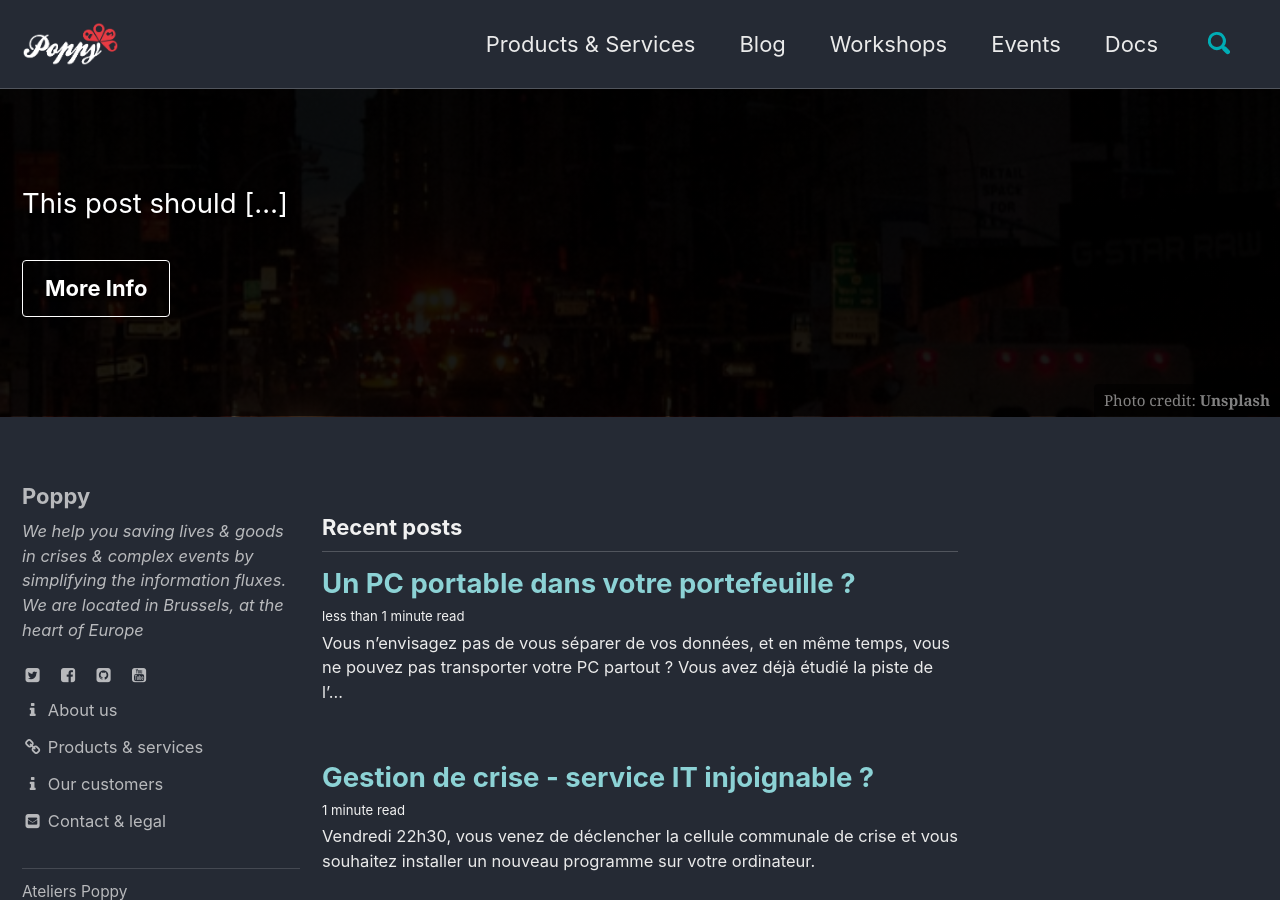
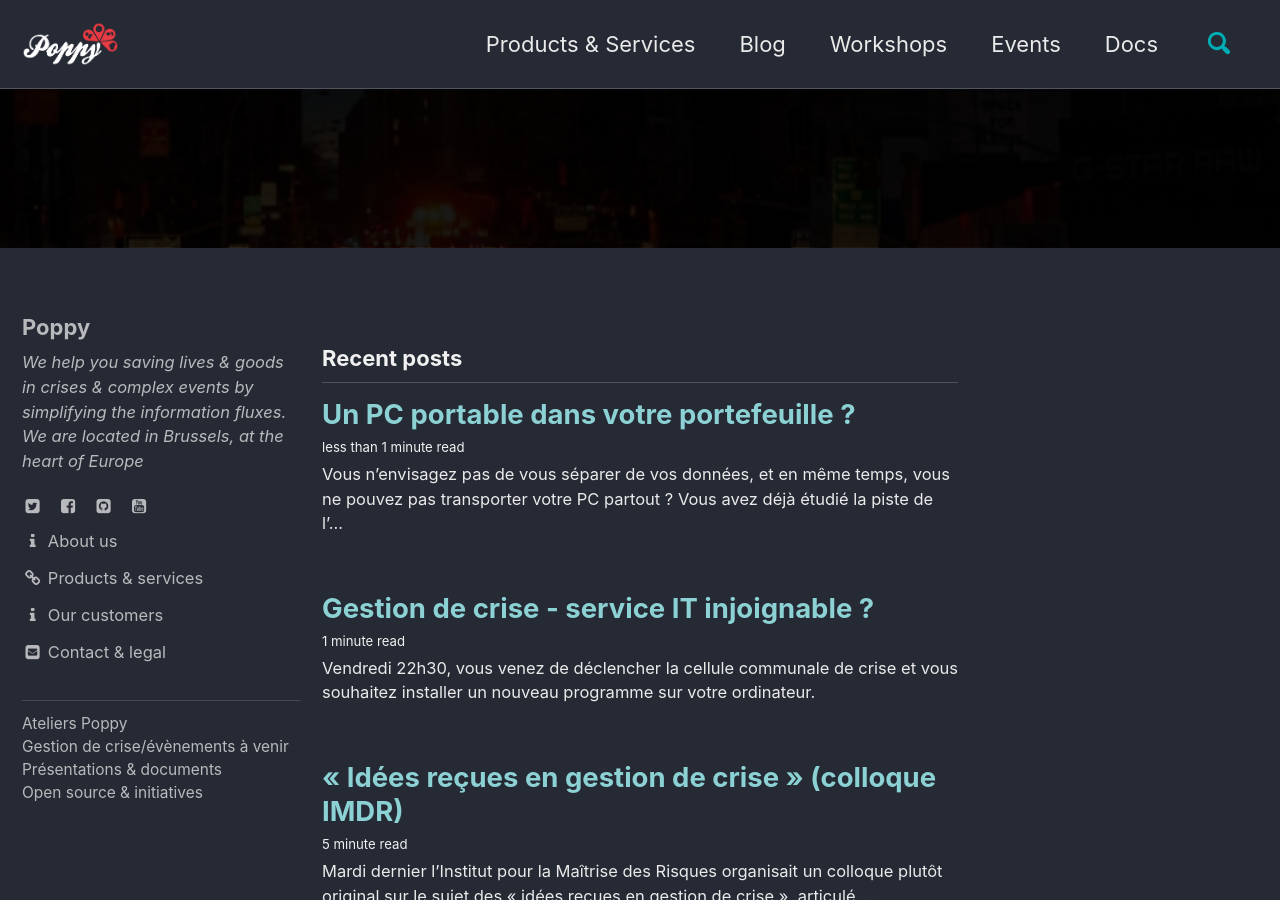
Before and after one commit to ccloquet/ccloquet.github.io, a Jekyll site: the page built from index.html, in a window 1280 px wide and 900 px high. Built offline with Jekyll 4.4.1, drawn with Linux system fonts in a browser that asks for light colours; cached includes are drawn as plain includes; the list of posts is cut into pages by our own code.

Commit message:
Update index.html

```diff
--- a/index.html
+++ b/index.html
@@ -1,12 +1,7 @@
 ---
 layout: home
 author_profile: true
-excerpt: "This post should [...]"
 header:
   overlay_image: /images/event.jpg
   overlay_filter: 0.9 # same as adding an opacity of 0.5 to a black background
-  caption: "Photo credit: [**Unsplash**](https://unsplash.com)"
-  actions:
-    - label: "More Info"
-      url: "https://unsplash.com"
 ---
```
